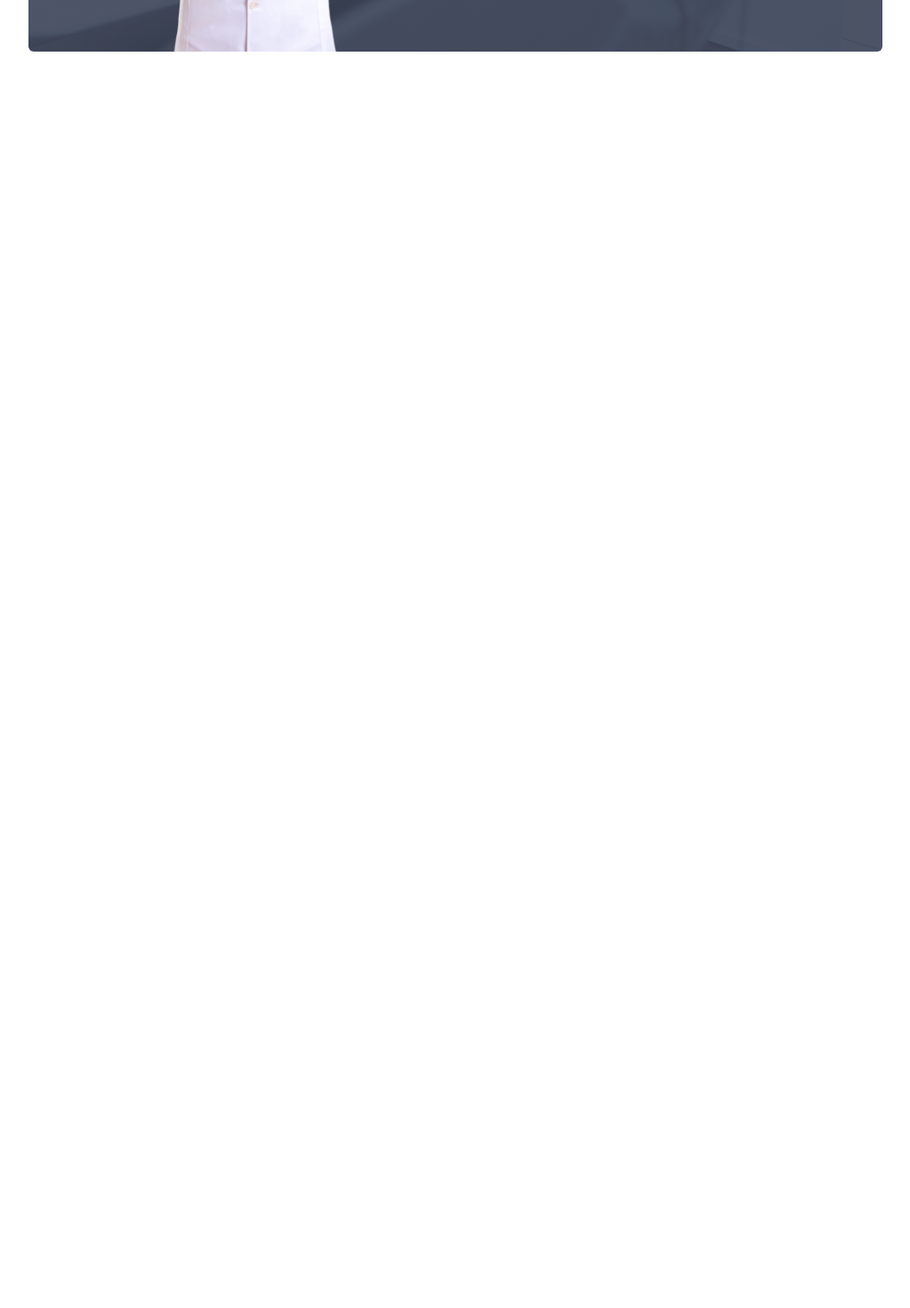
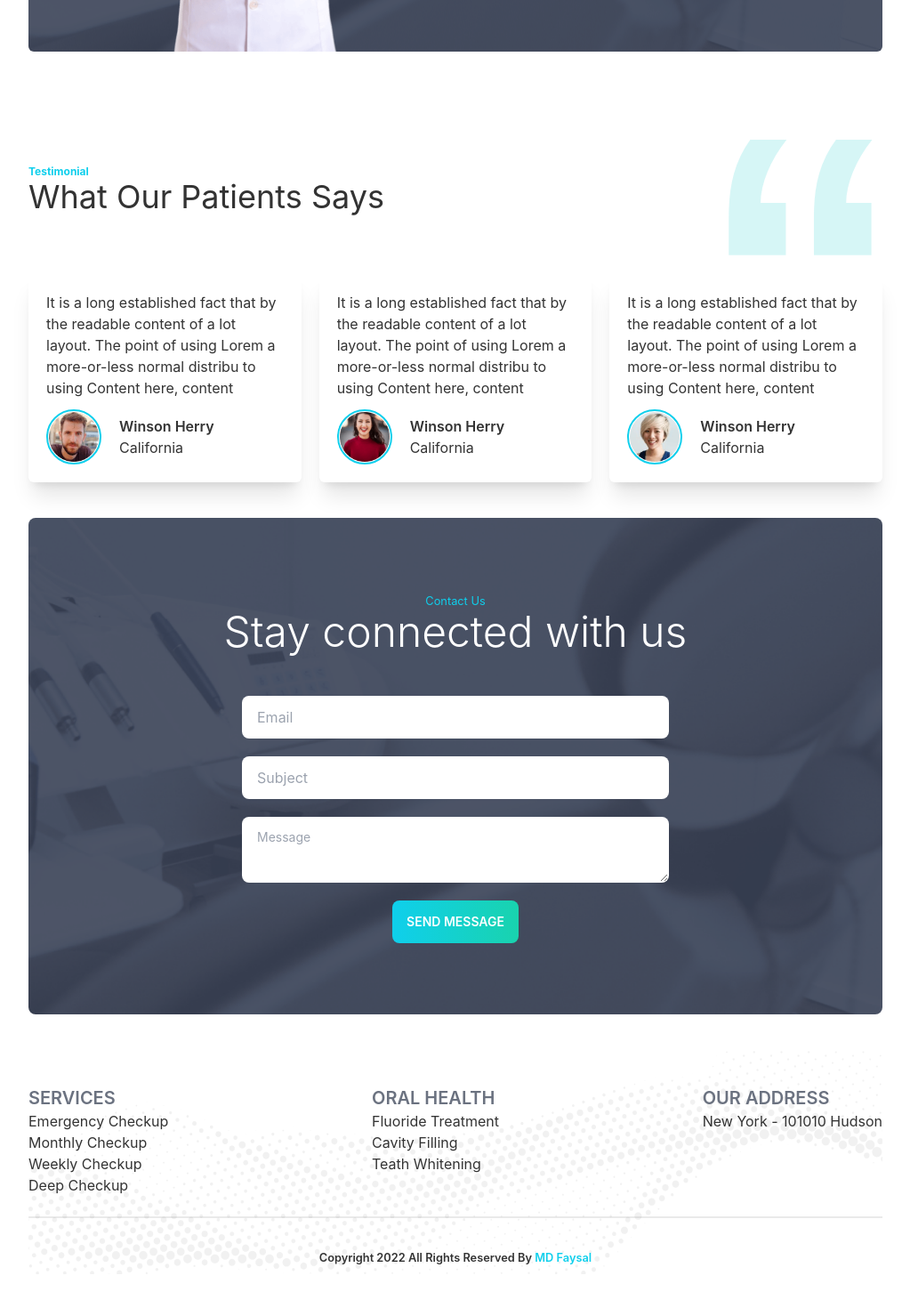
Before and after one commit to mdfaysal22/doctor-client, a React (Create React App) app: page / in a window 1280 px wide. Shown: the part 2053-3523 px from the top of the page at 89% size, without its empty margins (128-1151 px from the left). Before the commit the page ends 2191 px from the top, so only its background shows below. Built offline with nearby package versions, Linux system fonts and the light colour scheme.

Commit message:
Massage Section And Footer Section design

```diff
--- /dev/null
+++ b/src/Components/Pages/Home/ContactUsShow/ContactUsShow.css
@@ -0,0 +1,6 @@
+.bg-contact{
+    background-image: url(../../../../assets/images/bg-blue\ 2.png);
+    background-position: center;
+    background-size: cover;
+    background-attachment: fixed;
+}
--- /dev/null
+++ b/src/Components/Pages/Home/ContactUsShow/ContactUsShow.js
@@ -0,0 +1,24 @@
+import React from 'react';
+import Button from '../../../utilities/Button/Button';
+import './ContactUsShow.css'
+
+const ContactUsShow = () => {
+    return (
+        <div className='my-10'>
+            <div className='bg-contact rounded-lg py-20 text-center'>
+                <div className='pb-12'>
+                    <small className='text-primary'>Contact Us</small>
+                    <h1 className='text-white text-2xl md:text-5xl font-light'>Stay connected with us</h1>
+                </div>
+                <div className='flex flex-col justify-center gap-5 items-center'>
+                <input type="email" placeholder="Email" className="input w-3/4 md:w-1/2" />
+                <input type="text" placeholder="Subject" className="input w-3/4 md:w-1/2" />
+                <textarea type="text" placeholder="Message" className="textarea w-3/4 md:w-1/2" />
+                <Button>Send Message</Button>
+                </div>
+            </div>
+        </div>
+    );
+};
+
+export default ContactUsShow;
--- a/src/Components/Pages/Home/Home.js
+++ b/src/Components/Pages/Home/Home.js
@@ -1,8 +1,10 @@
 import React from 'react';
 import Banner from './Banner/Banner';
+import ContactUsShow from './ContactUsShow/ContactUsShow';
 import Hero from './Hero/Hero';
 import MakeAppointment from './MakeAppointment/MakeAppointment';
 import Services from './Services/Services';
+import ShowReviews from './ShowReviews/ShowReviews';
 import Treatment from './Treatment/Treatment';
 
 const Home = () => {
@@ -13,6 +15,8 @@ const Home = () => {
             <Services></Services>
             <Treatment></Treatment>
             <MakeAppointment></MakeAppointment>
+            <ShowReviews></ShowReviews>
+            <ContactUsShow></ContactUsShow>
         </div>
     );
 };
--- /dev/null
+++ b/src/Components/Pages/Home/ShowReviews/ShowReviews.js
@@ -0,0 +1,52 @@
+import React from 'react';
+import person1 from '../../../../assets/images/people1.png';
+import person2 from '../../../../assets/images/people2.png'
+import person3 from '../../../../assets/images/people3.png'
+import quote from "../../../../assets/icons/quote.svg";
+import SingleReviewsItem from './SingleReviewItem/SingleReviewsItem';
+
+const ShowReviews = () => {
+    const reviews = [
+        {
+            _id:"01",
+            body : "It is a long established fact that by the readable content of a lot layout. The point of using Lorem a more-or-less normal distribu to using Content here, content",
+            name: "Winson Herry",
+            img: person1,
+            location: "California"
+        },
+        {
+            _id:"02",
+            body : "It is a long established fact that by the readable content of a lot layout. The point of using Lorem a more-or-less normal distribu to using Content here, content",
+            name: "Winson Herry",
+            img: person2,
+            location: "California"
+        },
+        {
+            _id:"03",
+            body : "It is a long established fact that by the readable content of a lot layout. The point of using Lorem a more-or-less normal distribu to using Content here, content",
+            name: "Winson Herry",
+            img: person3,
+            location: "California"
+        },
+    ]
+    return (
+        <div>
+            <div className='flex justify-between mb-5 items-center'>
+                <div>
+                    <p className='text-xs text-primary font-bold'>Testimonial</p>
+                    <h1 className='text-xl md:text-4xl'>What Our Patients Says</h1>
+                </div>
+                <div>
+                    <img className='w-1/2 ml-auto' src={quote} alt="" />
+                </div>
+            </div>
+            <div className='grid gird-cols-1 mb-5 gap-5 md:grid-cols-3'>
+                {
+                    reviews.map(review => <SingleReviewsItem key={review._id} review={review}></SingleReviewsItem>)
+                }
+            </div>
+        </div>
+    );
+};
+
+export default ShowReviews;
--- /dev/null
+++ b/src/Components/Pages/Home/ShowReviews/SingleReviewItem/SingleReviewsItem.js
@@ -0,0 +1,21 @@
+import React from 'react';
+
+const SingleReviewsItem = ({review}) => {
+    const {body, img, name, location} =review;
+    return (
+        <div className='p-5 rounded-md shadow-xl'>
+            <p>{body}</p>
+            <div className='flex justify-items-center mt-3 items-center gap-5'>
+                <div className='border-primary border-2 rounded-full p-px'>
+                <img className='w-14' src={img} alt="" />
+                </div>
+                <div>
+                    <h3 className='font-semibold'>{name}</h3>
+                    <p>{location}</p>
+                </div>
+            </div>
+        </div>
+    );
+};
+
+export default SingleReviewsItem;
--- /dev/null
+++ b/src/Components/Shared/Footer/Footer.css
@@ -0,0 +1,5 @@
+.bg-img{
+    background-image: url(../../../assets/images/footer.png);
+    background-size: cover;
+    background-position: center;
+}
--- a/src/Components/Shared/Footer/Footer.js
+++ b/src/Components/Shared/Footer/Footer.js
@@ -1,9 +1,55 @@
 import React from 'react';
+import { Link } from 'react-router-dom';
+import './Footer.css'
 
 const Footer = () => {
+    const firstLink = [
+        { _id: "01", title: "Emergency Checkup", path: '/' },
+        { _id: "02", title: "Monthly Checkup", path: '/' },
+        { _id: "03", title: "Weekly Checkup", path: '/' },
+        { _id: "04", title: "Deep Checkup", path: '/' }
+    ]
+    const secondLink = [
+        { _id: "01", title: "Fluoride Treatment", path: '/' },
+        { _id: "02", title: "Cavity Filling", path: '/' },
+        { _id: "03", title: "Teath Whitening", path: '/' },
+    ]
+
+    const thirdLink = [
+        { _id: "01", title: "New York - 101010 Hudson" }
+    ]
+
     return (
-        <div>
+        <div className='my-10 pt-10 bg-img'>
+            <div className='flex flex-col md:flex-row gap-y-5 text-center md:text-left justify-between '>
+                <div className='flex flex-col'>
+                    <h1 className='text-xl font-semibold text-gray-500'>SERVICES</h1>
+                    {
+                        firstLink.map(item => <Link key={item._id} to={item.path}>{item.title}</Link>)
+                    }
+                </div>
 
+                <div className='flex flex-col'>
+                    <h1 className='text-xl font-semibold text-gray-500'>ORAL HEALTH</h1>
+                    {
+                        secondLink.map(item => <Link key={item._id} to={item.path}>{item.title}</Link>)
+                    }
+                </div>
+
+                <div className='flex flex-col'>
+                    <h1 className='text-xl font-semibold text-gray-500'>OUR ADDRESS</h1>
+                    <ul>
+                        {
+                            thirdLink.map(item => <li key={item._id}>{item.title}</li>)
+                        }
+                    </ul>
+                </div>
+            </div>
+            <div className="divider"></div>
+
+            <div className='text-center py-2'>
+                <small className='font-semibold'>Copyright 2022 All Rights Reserved By <a className='text-primary' href="/" target="_black">MD Faysal</a> </small>
+            </div>
         </div>
     );
 };
```
Also changed, not shown: src/assets/images/bg-blue 2.png (added).
